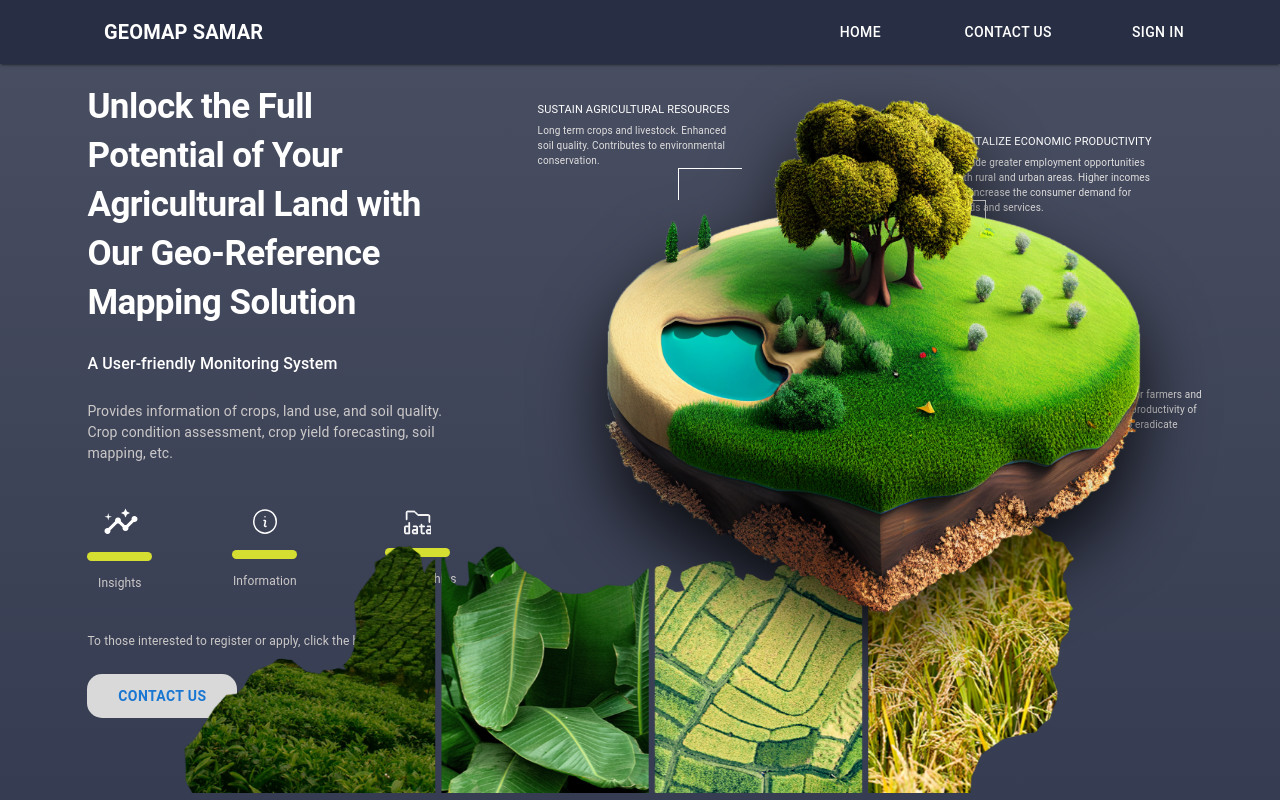
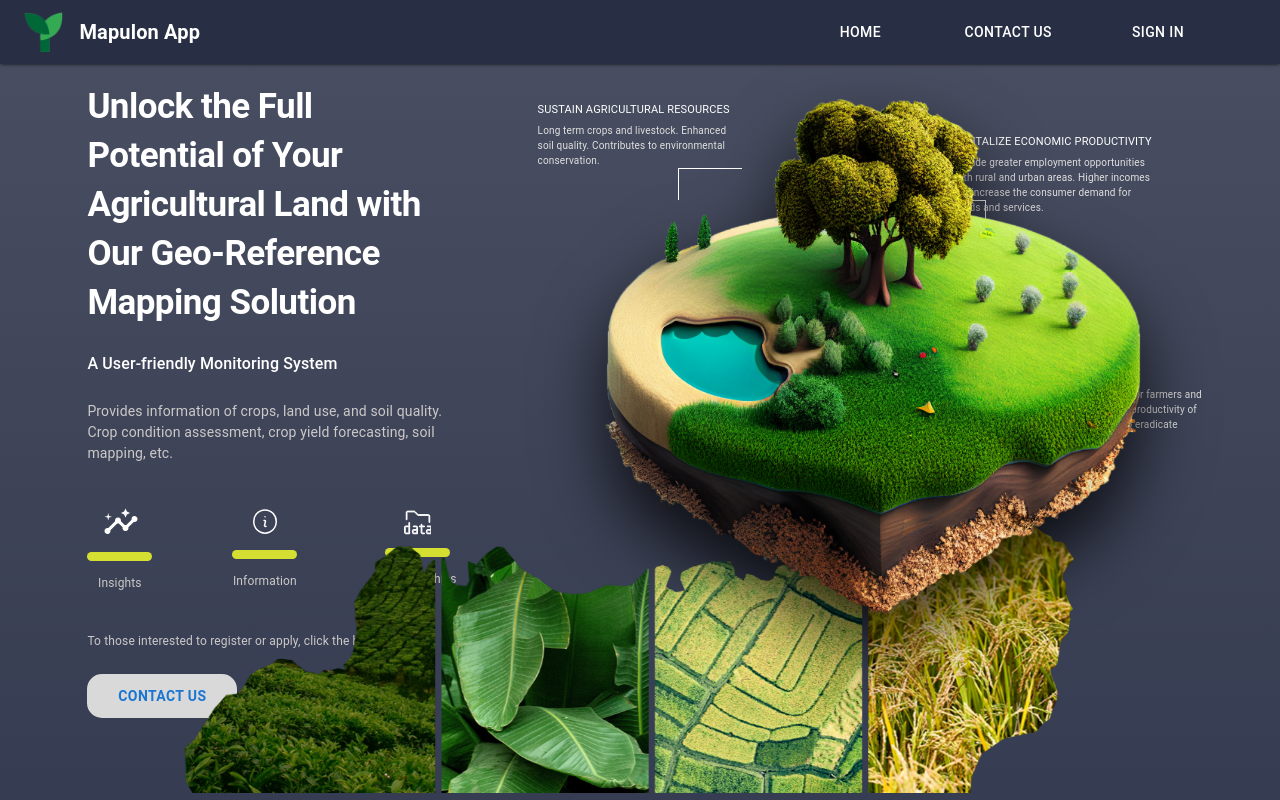
Before and after one commit to notsoprogrammer/map_client, a React (Vite) app in the folder geomap/: page / in a window 1280 px wide. Shown: the top 800 px of the page. Built offline with nearby package versions, Linux system fonts and the light colour scheme.

Commit message:
"Updated favicon and title in index.html, and replaced GEOMAP SAMAR with Mapulon App in Navbar.jsx, adding a logo image"

```diff
--- a/geomap/index.html
+++ b/geomap/index.html
@@ -2,9 +2,9 @@
 <html lang="en">
   <head>
     <meta charset="UTF-8" />
-    <link rel="icon" type="image/svg+xml" href="/vite.svg" />
+    <link rel="icon" type="image/png" href="C:\Users\SIGISDAC\Documents\GitHub\Mapulon\client\geomap\src\assets\Mapulon_Logo.png" />
     <meta name="viewport" content="width=device-width, initial-scale=1.0" />
-    <title>Geomap Samar</title>
+    <title>Mapulon App</title>
     <link rel="preconnect" href="https://fonts.googleapis.com">
     <link rel="preconnect" href="https://fonts.gstatic.com" crossorigin>
     <link href="https://fonts.googleapis.com/css2?family=DM+Sans:ital,wght@0,400;0,500;0,700;1,400;1,500;1,700&display=swap" rel="stylesheet">
--- a/geomap/src/components/Navbar.jsx
+++ b/geomap/src/components/Navbar.jsx
@@ -3,6 +3,7 @@ import { AppBar, Box, Button, CssBaseline, Divider, Drawer, IconButton, List, Li
 import { Link as RouterLink } from 'react-router-dom';
 import MenuIcon from '@mui/icons-material/Menu';
 import LoginModal from './LoginModal';
+import Mapulon_Logo from '../assets/Mapulon_Logo.png'
 
 const drawerWidth = 240;
 const navItems = ['Home', 'Features', 'About', 'Contact Us', 'Sign In'];
@@ -77,13 +78,16 @@ const Navbar = (props) => {
           >
             <MenuIcon />
           </IconButton>
-          <Typography
-            variant="h6"
-            component="div"
-            sx={{ marginLeft: '5rem', fontWeight: 700, flexGrow: 1, display: { xs: 'none', sm: 'block' } }}
-          >
-            GEOMAP SAMAR
-          </Typography>
+          <Box sx={{ display: 'flex', alignItems: 'center', flexGrow: 1 }}>
+            <img src={Mapulon_Logo} alt="Mapulon Logo" style={{ height: '40px', marginRight: '1rem' }} />
+            <Typography
+              variant="h6"
+              component="div"
+              sx={{ fontWeight: 700, display: { xs: 'none', sm: 'block' } }}
+            >
+              Mapulon App
+            </Typography>
+          </Box>
           <Box sx={{ display: { xs: 'none', sm: 'block' } }}>
             <RouterLink to="/" style={{ textDecoration: 'none' }}>
               <Button sx={{ marginRight: '4rem', color: '#fff' }}>
```
Also changed, not shown: geomap/src/assets/Mapulon_Logo.png (added).
